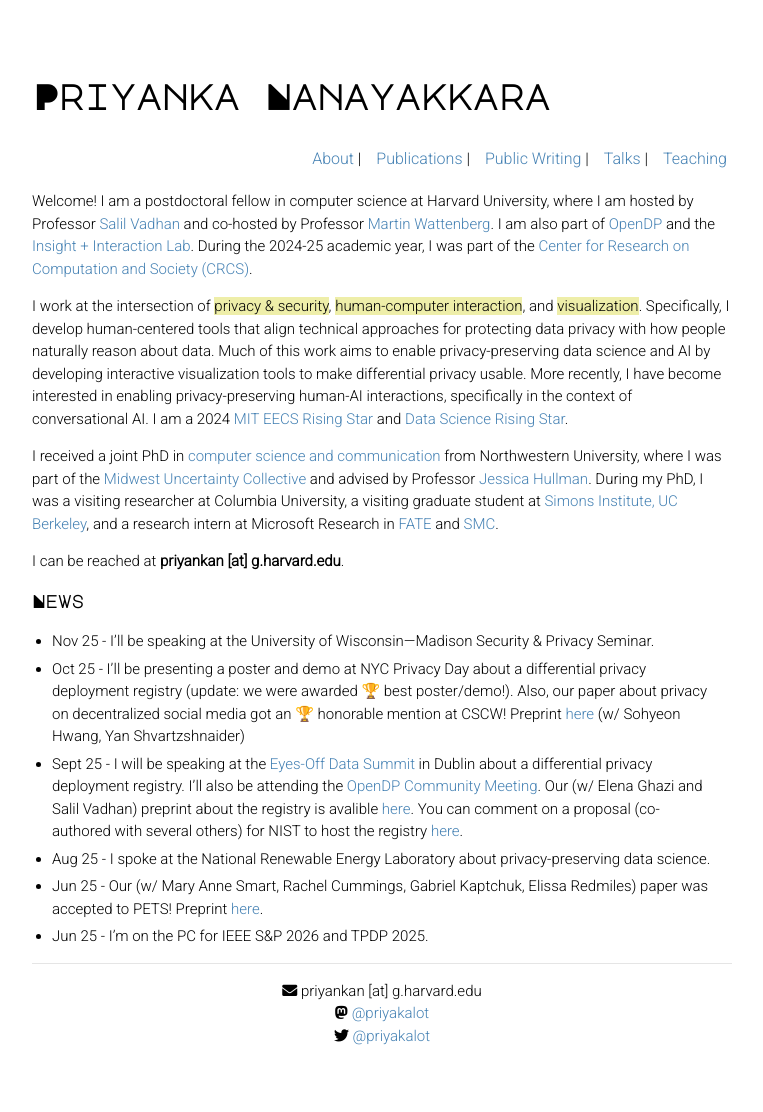
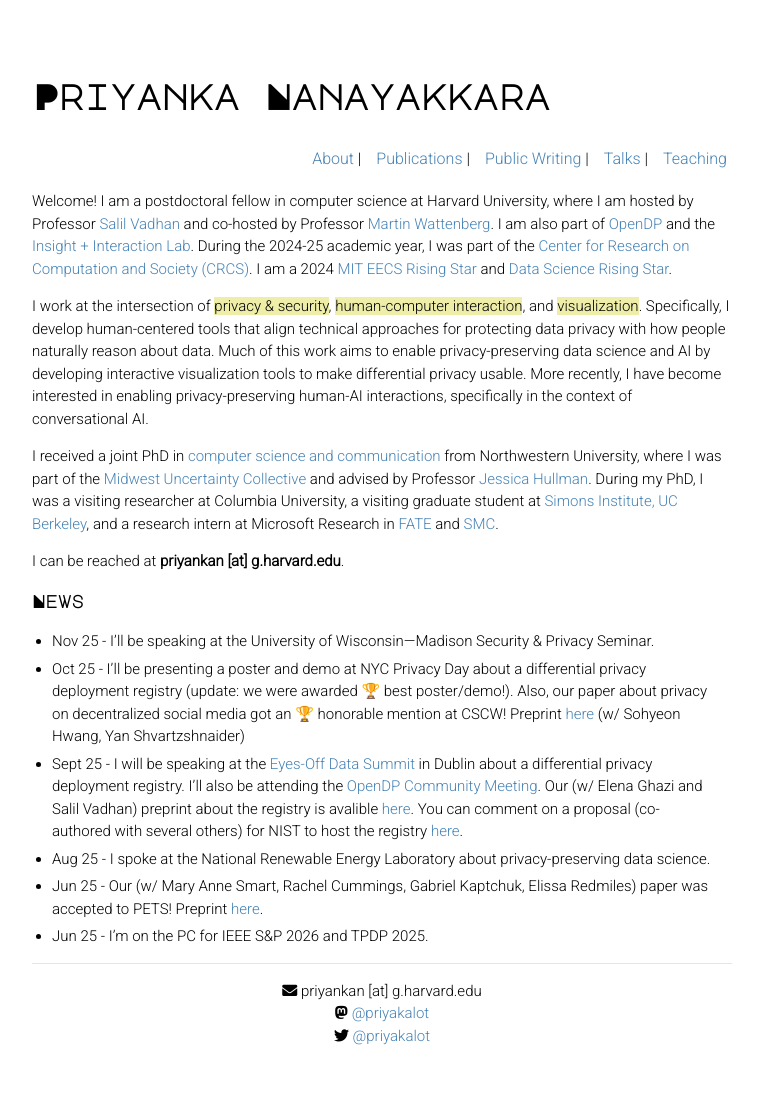
Before and after one commit to priyakalot/priyakalot.github.io, a Jekyll site: the page built from index.md, in a window 1280 px wide. Shown: the whole page, without its empty margins (258-1021 px from the left). Built offline with Jekyll 4.4.1, drawn with Linux system fonts in a browser that asks for light colours; nearby versions of some CDN libraries.

Commit message:
Update index.md

```diff
--- a/index.md
+++ b/index.md
@@ -1,9 +1,9 @@
 ---
 layout: default
 ---
-Welcome! I am a postdoctoral fellow in computer science at Harvard University, where I am hosted by Professor <a href="https://salil.seas.harvard.edu/" target="_blank">Salil Vadhan</a> and co-hosted by Professor <a href="https://www.bewitched.com/" target="_blank">Martin Wattenberg</a>. I am also part of <a href="https://opendp.org/" target="_blank">OpenDP</a> and the <a href="https://insight.seas.harvard.edu/" target="_blank">Insight + Interaction Lab</a>. During the 2024-25 academic year, I was part of the <a href="https://crcs.seas.harvard.edu/news/2025/05/crcs-closes-after-20-years" target="_blank">Center for Research on Computation and Society (CRCS)</a>.
+Welcome! I am a postdoctoral fellow in computer science at Harvard University, where I am hosted by Professor <a href="https://salil.seas.harvard.edu/" target="_blank">Salil Vadhan</a> and co-hosted by Professor <a href="https://www.bewitched.com/" target="_blank">Martin Wattenberg</a>. I am also part of <a href="https://opendp.org/" target="_blank">OpenDP</a> and the <a href="https://insight.seas.harvard.edu/" target="_blank">Insight + Interaction Lab</a>. During the 2024-25 academic year, I was part of the <a href="https://crcs.seas.harvard.edu/news/2025/05/crcs-closes-after-20-years" target="_blank">Center for Research on Computation and Society (CRCS)</a>. I am a 2024 <a href="https://risingstars-eecs.mit.edu/" target="_blank">MIT EECS Rising Star</a> and <a href="https://datascience.ucsd.edu/rising-stars-in-data-science/" target="_blank">Data Science Rising Star</a>.
 
-I work at the intersection of <mark>privacy & security</mark>, <mark>human-computer interaction</mark>, and <mark>visualization</mark>. Specifically, I develop human-centered tools that align technical approaches for protecting data privacy with how people naturally reason about data. Much of this work aims to enable privacy-preserving data science and AI by developing interactive visualization tools to make differential privacy usable. More recently, I have become interested in enabling privacy-preserving human-AI interactions, specifically in the context of conversational AI. I am a 2024 <a href="https://risingstars-eecs.mit.edu/" target="_blank">MIT EECS Rising Star</a> and <a href="https://datascience.ucsd.edu/rising-stars-in-data-science/" target="_blank">Data Science Rising Star</a>.
+I work at the intersection of <mark>privacy & security</mark>, <mark>human-computer interaction</mark>, and <mark>visualization</mark>. Specifically, I develop human-centered tools that align technical approaches for protecting data privacy with how people naturally reason about data. Much of this work aims to enable privacy-preserving data science and AI by developing interactive visualization tools to make differential privacy usable. More recently, I have become interested in enabling privacy-preserving human-AI interactions, specifically in the context of conversational AI.
 
 I received a joint PhD in <a href="https://tsb.northwestern.edu/" target="_blank">computer science and communication</a> from Northwestern University, where I was part of the <a href="https://mucollective.northwestern.edu/" target="_blank">Midwest Uncertainty Collective</a> and advised by Professor <a href="http://users.eecs.northwestern.edu/~jhullman/" target="_blank">Jessica Hullman</a>. During my PhD, I was a visiting researcher at Columbia University, a visiting graduate student at <a href="https://simons.berkeley.edu/programs/datadriven2022" target="_blank">Simons Institute, UC Berkeley</a>, and a research intern at Microsoft Research in <a href="https://www.microsoft.com/en-us/research/theme/fate/" target="_blank">FATE</a> and <a href="https://socialmediacollective.org/" target="_blank">SMC</a>.
 
```
